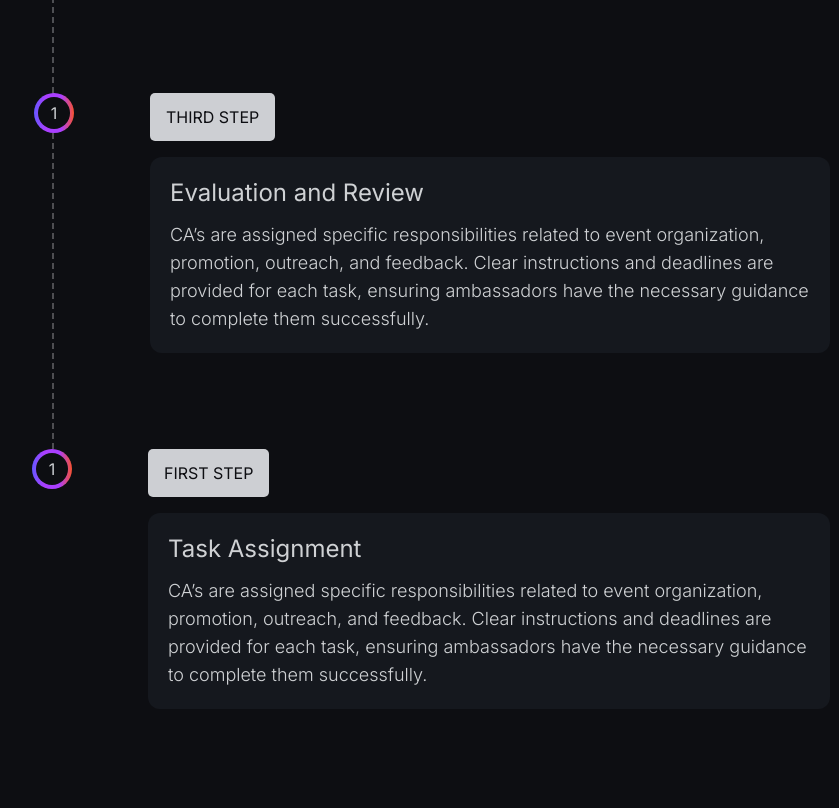
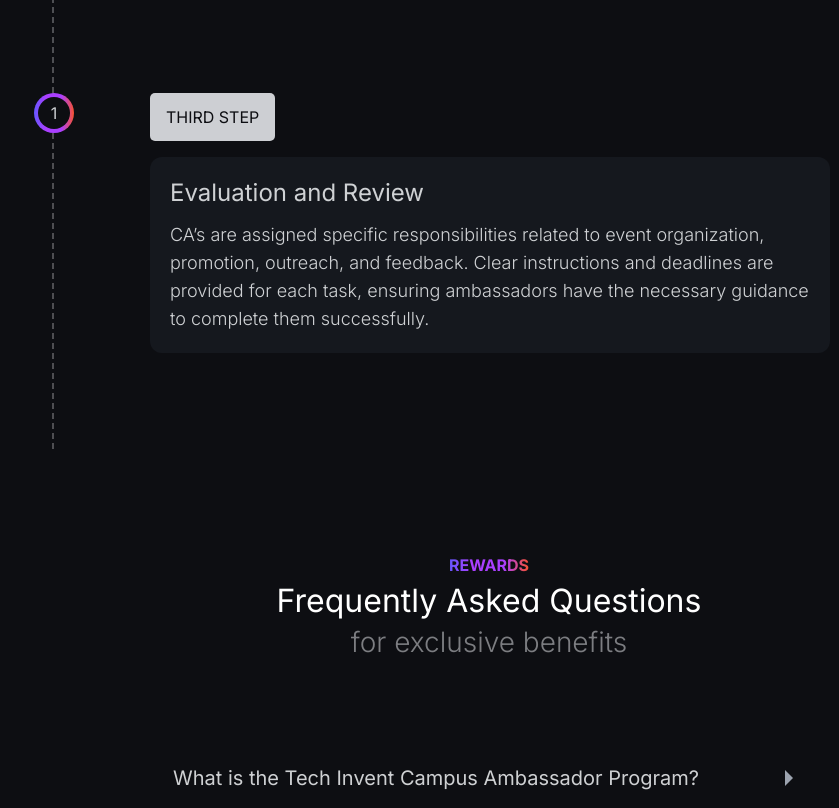
Before and after one commit to mdansarijaved/CA-Campus-Ambassador, a website built with Vite: page index.html in a window 1280 px wide. Shown: the part 6282-7090 px from the top of the page, without its empty margins (151-990 px from the left). Built offline with nearby package versions, Linux system fonts and the light colour scheme; files whose address does not match are found by name.

Commit message:
responsive fix

```diff
--- a/index.html
+++ b/index.html
@@ -196,10 +196,9 @@
       <br />
       Here's a brief overview:
     </p>
-    <div class="mx-auto mt-32 w-fit">
-      <div class="timelineCard brighten relative px-24 pb-24 border-l-2 border-dashed border-white/30">
-        <span
-          class="absolute top-0 left-0 -translate-x-1/2 p-1 grid place-items-center w-10 h-10 aspect-square rounded-full text-white timelineStep">
+    <div class="mx-auto mt-32 w-fit px-6">
+      <div class="timelineCard brighten relative px-10 lg:px-24 pb-24 border-l-2 border-dashed border-white/30">
+        <span class="absolute top-0 left-0 -translate-x-1/2 p-1 grid place-items-center w-10 h-10 aspect-square rounded-full text-white timelineStep">
           <span class="w-full h-full grid place-items-center rounded-full bg-dark-black">1</span>
         </span>
         <span class="bg-white block text-dark-black uppercase py-3 px-4 rounded-[5px] w-fit relative">
@@ -216,7 +215,7 @@
           </p>
         </div>
       </div>
-      <div class="timelineCard relative px-24 pb-24 border-l-2 border-dashed border-white/30">
+      <div class="timelineCard relative px-10 lg:px-24 pb-24 border-l-2 border-dashed border-white/30">
         <span
           class="absolute top-0 left-0 -translate-x-1/2 p-1 grid place-items-center w-10 h-10 aspect-square rounded-full text-white timelineStep">
           <span class="w-full h-full grid place-items-center rounded-full bg-dark-black">1</span>
@@ -233,7 +232,7 @@
           </p>
         </div>
       </div>
-      <div class="timelineCard relative px-24 pb-24 border-l-2 border-dashed border-white/30">
+      <div class="timelineCard relative px-10 lg:px-24 pb-24 border-l-2 border-dashed border-white/30">
         <span
           class="absolute top-0 left-0 -translate-x-1/2 p-1 grid place-items-center w-10 h-10 aspect-square rounded-full text-white timelineStep">
           <span class="w-full h-full grid place-items-center rounded-full bg-dark-black">1</span>
@@ -252,25 +251,7 @@
           </p>
         </div>
       </div>
-      <div class="timelineCard relative px-24 pb-24">
-        <span
-          class="absolute top-0 left-0 -translate-x-1/2 p-1 grid place-items-center w-10 h-10 aspect-square rounded-full text-white timelineStep">
-          <span class="w-full h-full grid place-items-center rounded-full bg-dark-black">1</span>
-        </span>
-        <span class="bg-white block text-dark-black uppercase py-3 px-4 rounded-[5px] w-fit relative">
-          First step
-        </span>
-        <div class="bg-light-black text-white p-5 rounded-xl mt-4 max-w-[707px]">
-          <h3 class="text-2xl">Task Assignment</h3>
-          <p class="mt-3 text-lg font-light max-w-[640px]">
-            CA’s are assigned specific responsibilities related to event
-            organization, promotion, outreach, and feedback. Clear
-            instructions and deadlines are provided for each task, ensuring
-            ambassadors have the necessary guidance to complete them
-            successfully.
-          </p>
-        </div>
-      </div>
+
     </div>
   </section>
   <!-- timeline section ends -->
```
